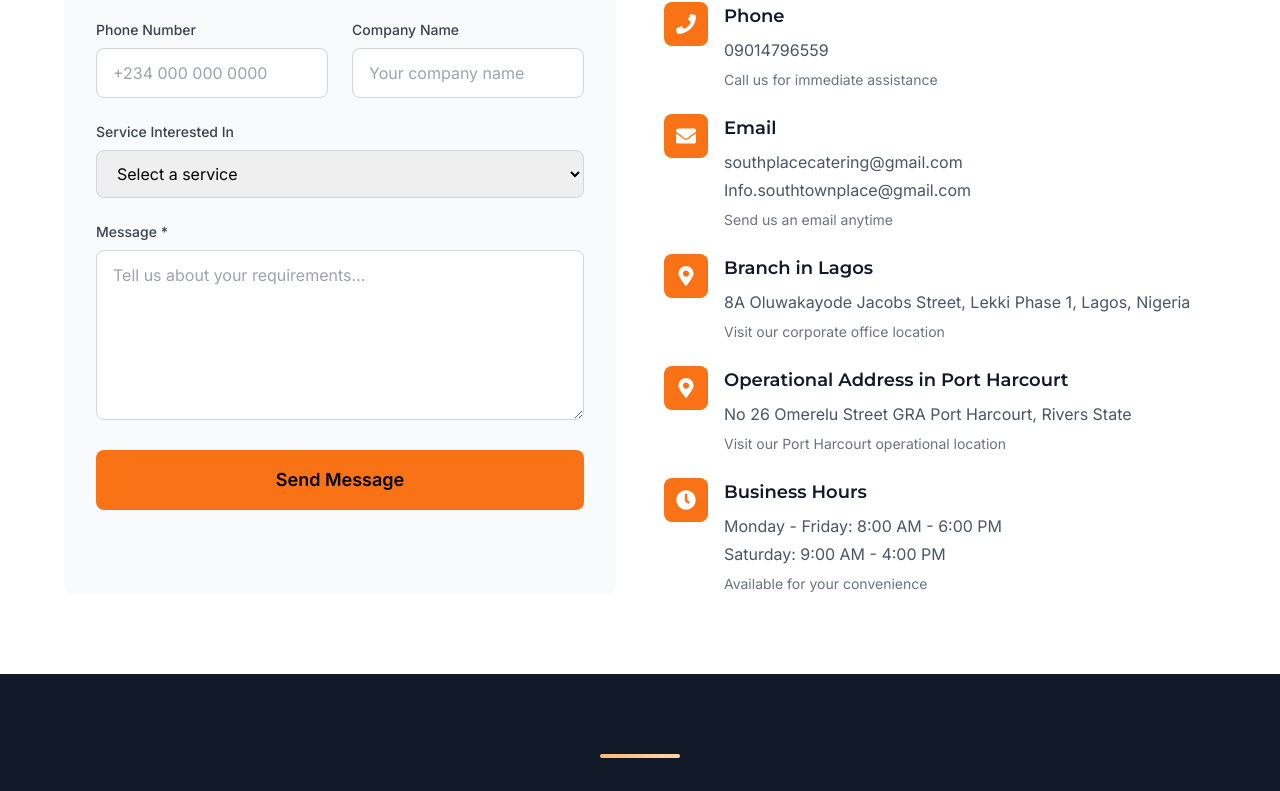
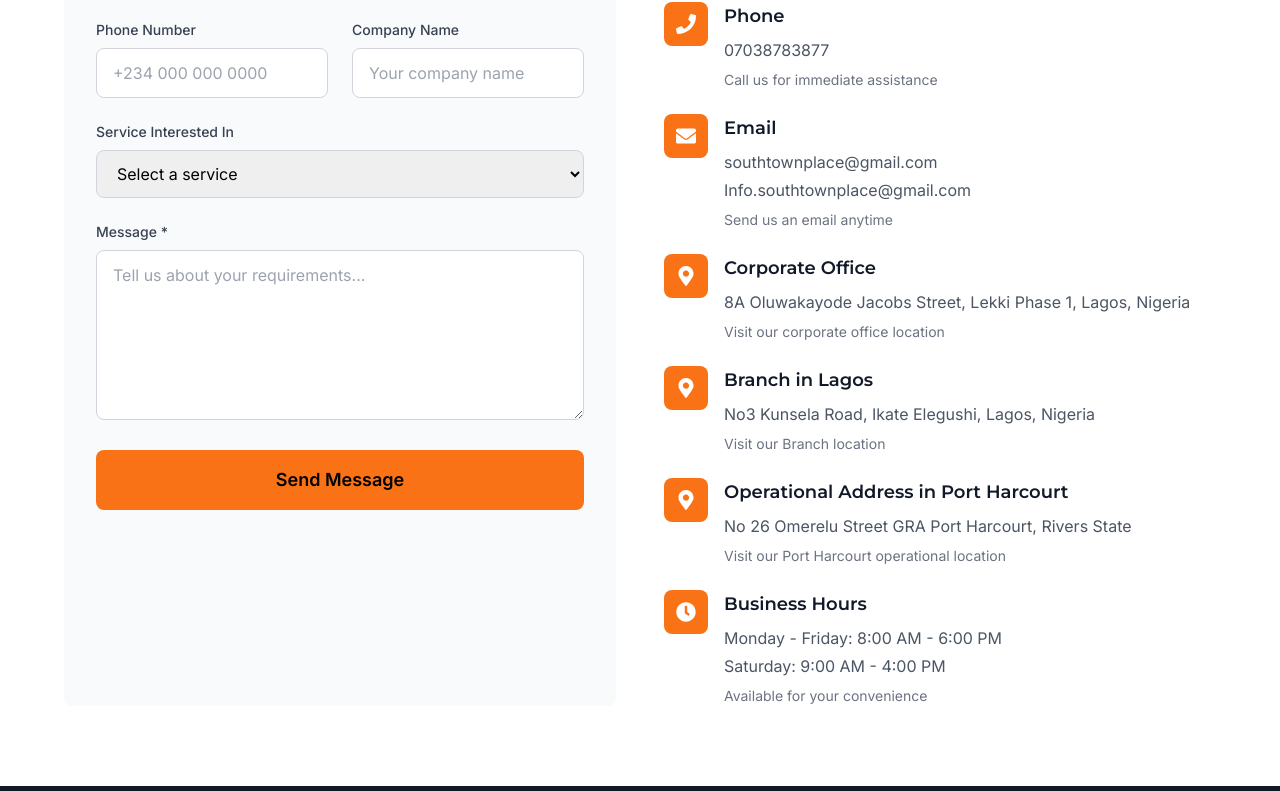
Before and after one commit to Noladmin/SouthPlace-Ecommerce, a Next.js app: page /contact in a window 1280 px wide. Shown: the part 995-1786 px from the top of the page. Built offline with nearby package versions, Linux system fonts and the light colour scheme; no server answers.

Commit message:
Update contact details and titles in page.tsx

```diff
--- a/app/contact/page.tsx
+++ b/app/contact/page.tsx
@@ -66,19 +66,26 @@ export default function Contact() {
       icon: FaPhone,
       title: 'Phone',
       details: ['09014796559'],
+      details: ['07038783877'],
       description: 'Call us for immediate assistance'
     },
     {
       icon: FaEnvelope,
       title: 'Email',
-      details: ['southplacecatering@gmail.com', 'Info.southtownplace@gmail.com'],
+      details: ['southtownplace@gmail.com', 'Info.southtownplace@gmail.com'],
       description: 'Send us an email anytime'
     },
     {
       icon: FaMapMarkerAlt,
-      title: 'Branch in Lagos',
+      title: 'Corporate Office',
       details: ['8A Oluwakayode Jacobs Street, Lekki Phase 1, Lagos, Nigeria'],
       description: 'Visit our corporate office location'
+    },
+    {
+      icon: FaMapMarkerAlt,
+      title: 'Branch in Lagos',
+      details: ['No3 Kunsela Road, Ikate Elegushi, Lagos, Nigeria'],
+      description: 'Visit our Branch location'
     },
     {
       icon: FaMapMarkerAlt,
```
